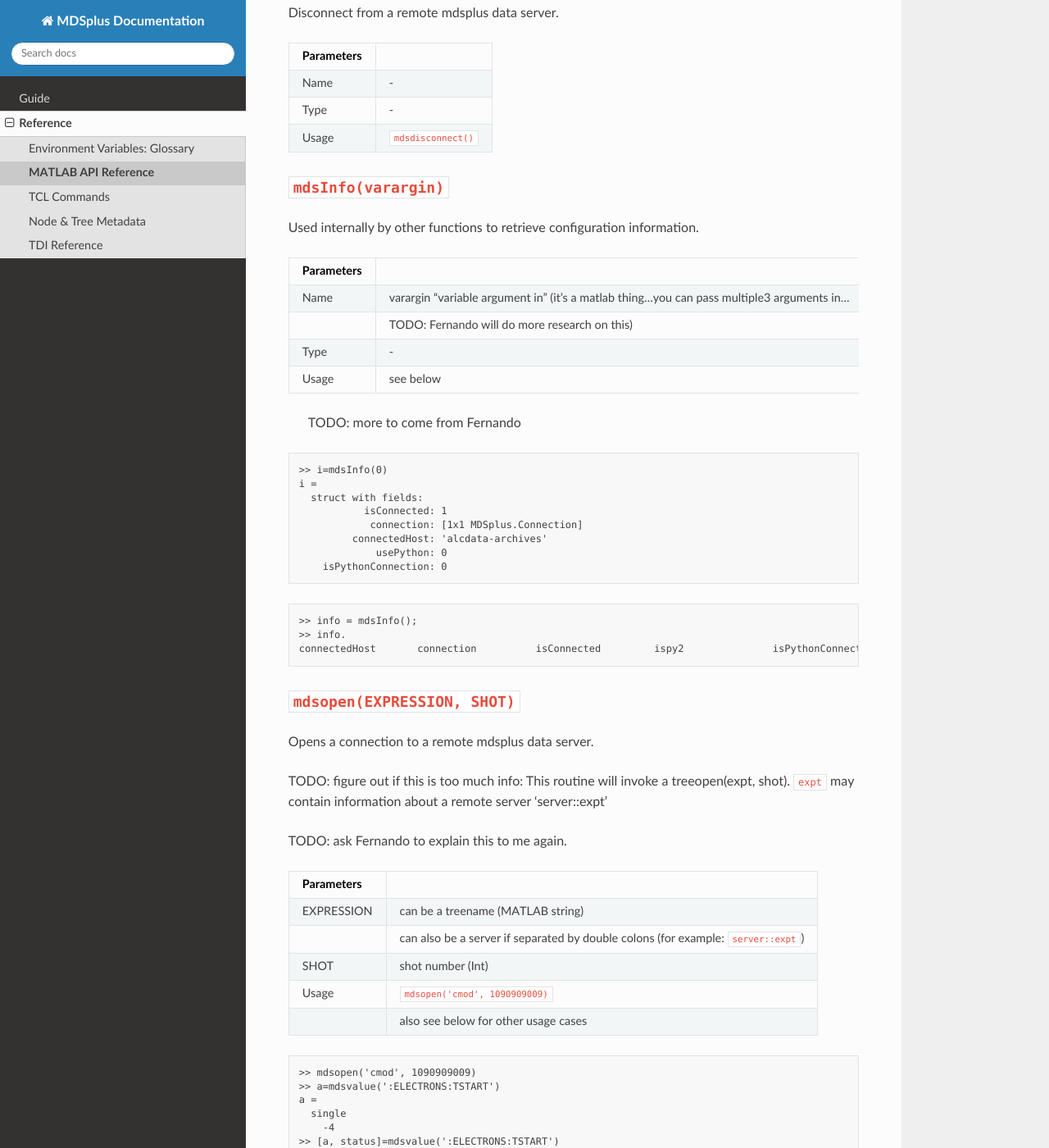
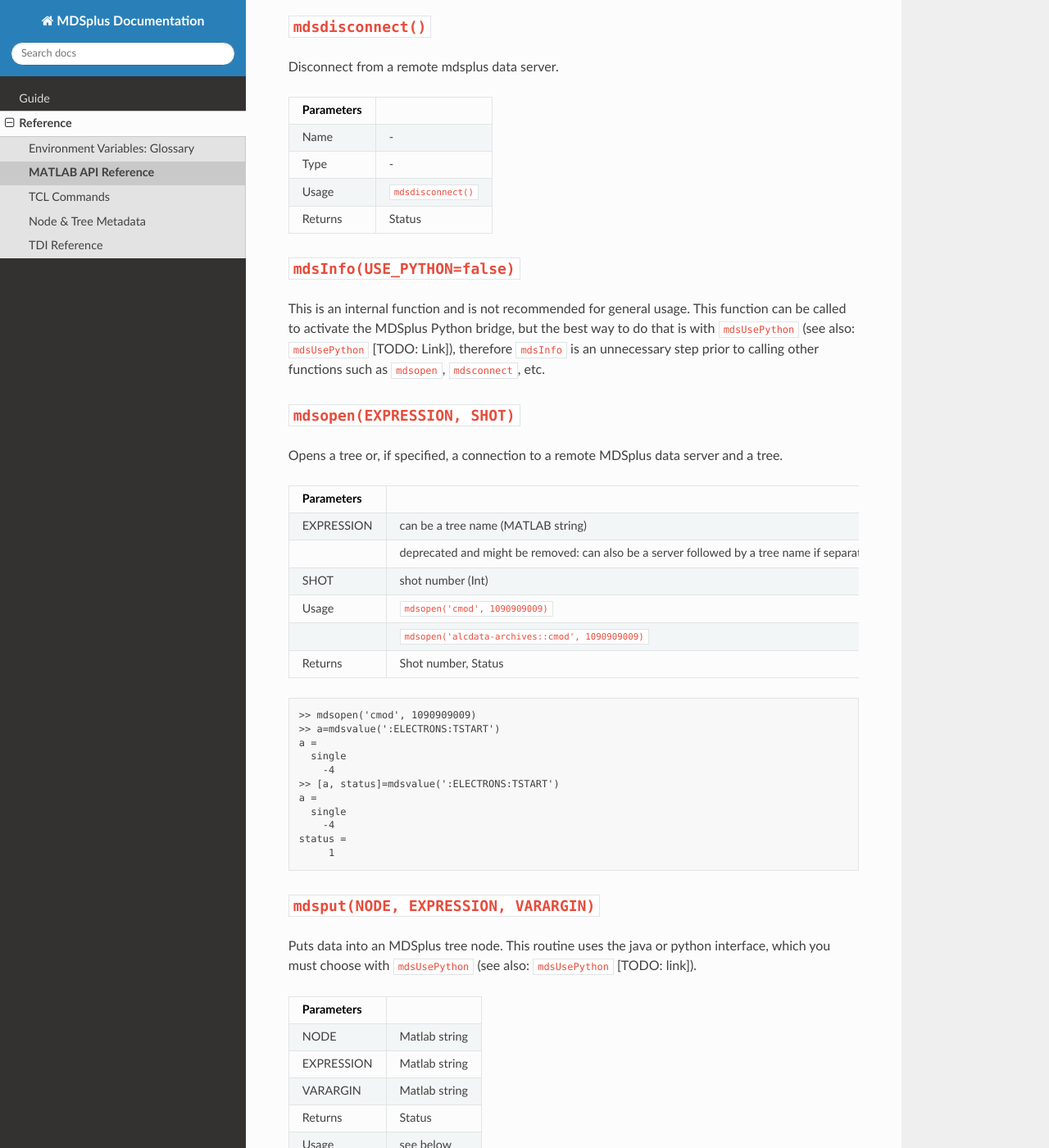
Before and after one commit to MDSplus/Documentation, a Sphinx documentation site: the page built from docs/reference/matlab.md, in a window 1280 px wide and 1400 px high, scrolled down 1023 px. Shown: the whole window at 82% size. Built offline with Sphinx 7.4.7 and the Read the Docs theme 3.1.0, drawn with Linux system fonts in a browser that asks for light colours; pages that are not in the unit, such as notebooks, are missing from menus; some of the changed text lies outside the part shown.

Commit message:
Updates to Matlab documentation (both guide and reference)

````diff
--- a/docs/reference/matlab.md
+++ b/docs/reference/matlab.md
@@ -11,7 +11,7 @@ Connects to a remote MDSplus data server. This will make a thin client connectio
 |SERVER_NAME | your host/server name goes here |
 |Type | Matlab string |
 |Usage |  `mdsconnect('name_of_mdsplus_server')`|
-
+| Returns| Status |
 
 ```m
 %%% TODO: discuss with group a sanitized example server name "my_archive_server1" or an ip address like "123.456.78.9" or something
@@ -19,7 +19,6 @@ Connects to a remote MDSplus data server. This will make a thin client connectio
 ans =
      1
 ```
-
 
 ## `mdsclose()`
 Closes currently active tree.
@@ -29,7 +28,7 @@ Closes currently active tree.
 |Name | - |
 |Type | - |
 |Usage | `mdsclose()` |
-
+|Returns| Status |
 
 ## `mdsdisconnect()`
 Disconnect from  a remote mdsplus data server.
@@ -37,57 +36,27 @@ Disconnect from  a remote mdsplus data server.
 %      described routines to their local behaviors
 | Parameters ||
 |-|-|
-| Name | - |
-| Type | - |
-| Usage | `mdsdisconnect()` |
+| Name    | - |
+| Type    | - |
+| Usage   | `mdsdisconnect()` |
+| Returns | Status |
 
 
-## `mdsInfo(varargin)`
-Used internally by other functions to retrieve configuration information.
+## `mdsInfo(USE_PYTHON=false)`
+This is an internal function and is not recommended for general usage. This function can be called to activate the MDSplus Python bridge, but the best way to do that is with `mdsUsePython` (see also: `mdsUsePython` [TODO: Link]), therefore `mdsInfo` is an unnecessary step prior to calling other functions such as `mdsopen`, `mdsconnect`, etc.
 
-|Parameters| |
-|-|-|
-|Name | varargin "variable argument in" (it's a matlab thing...you can pass multiple3 arguments in... |
-|     | TODO: Fernando will do more research on this) |
-|Type | - |
-|Usage| see below |
-
-> TODO: more to come from Fernando
-
-```m
->> i=mdsInfo(0)
-i =
-  struct with fields:
-           isConnected: 1
-            connection: [1x1 MDSplus.Connection]
-         connectedHost: 'alcdata-archives'
-             usePython: 0
-    isPythonConnection: 0
-```
-
-```m
->> info = mdsInfo();
->> info.
-connectedHost       connection          isConnected         ispy2               isPythonConnection  usePython
-```
 
 ## `mdsopen(EXPRESSION, SHOT)`
-Opens a connection to a remote mdsplus data server.
-
-TODO: figure out if this is too much info:
-This routine will invoke a treeopen(expt, shot).
-`expt` may contain information about a remote server 'server::expt'
-
-TODO: ask Fernando to explain this to me again.
+Opens a tree or, if specified, a connection to a remote MDSplus data server and a tree.
 
 |Parameters | |
 |-|-|
-|EXPRESSION | can be a treename (MATLAB string) |
-|           | can also be a server if separated by double colons (for example: `server::expt`) |
+|EXPRESSION | can be a tree name (MATLAB string) |
+|           | deprecated and might be removed: can also be a server followed by a tree name if separated by double colons (for example: `SERVER_NAME::TREE`) |
 |SHOT       | shot number (Int)                 |
 |Usage      | `mdsopen('cmod', 1090909009)` |
-|           | also see below for other usage cases  |
-
+|           | `mdsopen('alcdata-archives::cmod', 1090909009)`  |
+|Returns    | Shot number, Status |
 
 ```m
 >> mdsopen('cmod', 1090909009)
@@ -107,10 +76,10 @@ Puts data into an MDSplus tree node. This routine uses the java or python interf
 
 | Parameters ||
 |-|-|
-| Node       |Matlab string|
-| expression |Matlab string|
-| varargin   |Matlab string|
-||TODO: Fernando to do more testing. (does it work? only if the Python bridge is used...maybe)|
+| NODE       | Matlab string|
+| EXPRESSION | Matlab string|
+| VARARGIN   | Matlab string|
+| Returns    | Status |
 |Usage|see below|
 
 
@@ -154,6 +123,7 @@ Run TCL command or open a TCL prompt. This function provides Matlab with the sam
 |Parameters| Type |
 |-|-|
 |COMMAND   | String |
+|Returns   | (nothing returned) |
 |Usage     | see below|
 
 ```m
@@ -171,12 +141,13 @@ Total of 2 nodes.
 ```
 
 ## `mdsvalue(expression, varargin)`
-Call to evaluate MDSplus expressions, i.e. TDI commands.
+Call to evaluate MDSplus expressions, i.e., TDI commands.
 
 | Parameters| Type |
 |-|-|
 | expression | MATLAB string |
 | varargin | MATLAB string |
+| Returns | Result, Status |
 |Usage | `mdsvalue('TDI_EXPRESSION')` |
 
 ```m
@@ -195,18 +166,19 @@ sample =
 >> mdsput(':ACQ2106_122:ADDRESS', sample)
 ```
 
-## `mdsUsePython (true/false)`
-This function allows switching between using the Java bridge and the Python bridge. The default (`false`) is Java.
+## `mdsUsePython(USE_PYTHON=true)`
+This function allows switching between using the Java bridge and the Python bridge. When aThe default (`false`) is Java.
 
 | Parameters ||
 |-|-|
 | Arguments | true (1), false (0) |
-| Type      | Matlab boolean|
+| Type      | Matlab boolean      |
+| Returns   | (nothing returned)  |
 | Usage     | `mdsUsePython(true)` or `mdsUsePython(1)` for Python|
 |           | `mdsUsePython(false)` or `mdsUsePython(0)` for Java |
 
 ```m
->> mdsUsePython(1)
+>> mdsUsePython()
 >> i=mdsInfo()
 i =
   struct with fields:
@@ -218,3 +190,4 @@ i =
                  ispy2: 0
 >>
 ```
+See also the: https://www.mathworks.com/support/requirements/python-compatibility.html
````
Also changed, not shown: docs/guide/matlab.md (+7 -1 lines).
